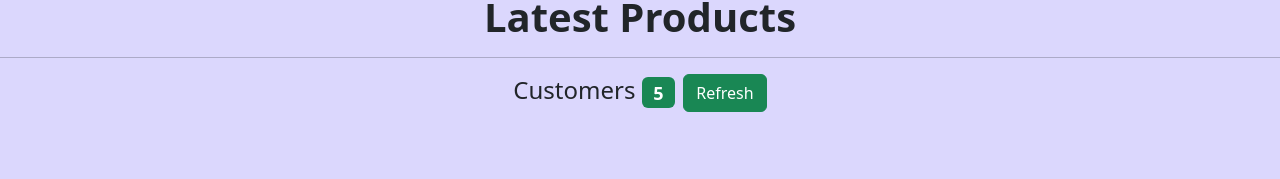
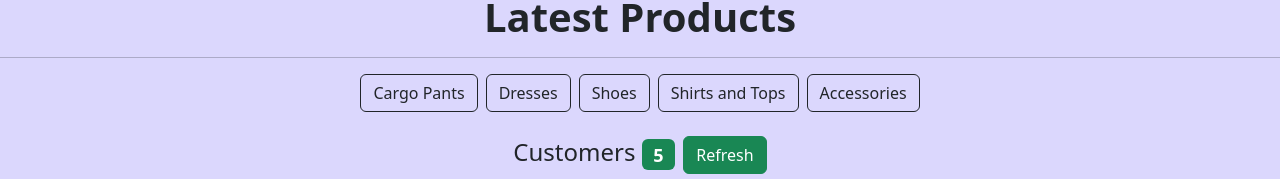
Before and after one commit to Brendafrenjo/e-commerce-app, a React (Create React App) app: page / in a window 1280 px wide. Shown: the part 1100-1279 px from the top of the page. Before the commit the page ends 1220 px from the top, so only its background shows below. Built offline with nearby package versions, Linux system fonts and the light colour scheme.

Commit message:
Added Product buttons

```diff
--- a/src/MainContent.js
+++ b/src/MainContent.js
@@ -13,7 +13,7 @@ export default function Products() {
   }
 
   return (
-    <div className="Products">
+    <div className="Products mt-4">
       <h4>
         {state.appTitle}{" "}
         <span className="badge bg-success">{state.customersCount}</span>
--- a/src/Products.js
+++ b/src/Products.js
@@ -1,6 +1,6 @@
 import React from "react";
 import "./Products.css";
-import MainContent from "./MainContent"
+import MainContent from "./MainContent";
 
 export default function Products() {
   return (
@@ -9,6 +9,15 @@ export default function Products() {
         <div className="col-12">
           <h1>Latest Products</h1>
           <hr />
+          <div className="buttons">
+            <button className="btn btn-outline-dark me-2">Cargo Pants</button>
+            <button className="btn btn-outline-dark me-2">Dresses</button>
+            <button className="btn btn-outline-dark me-2">Shoes</button>
+            <button className="btn btn-outline-dark me-2">
+              Shirts and Tops
+            </button>
+            <button className="btn btn-outline-dark">Accessories</button>
+          </div>
         </div>
       </div>
       <MainContent />
```
